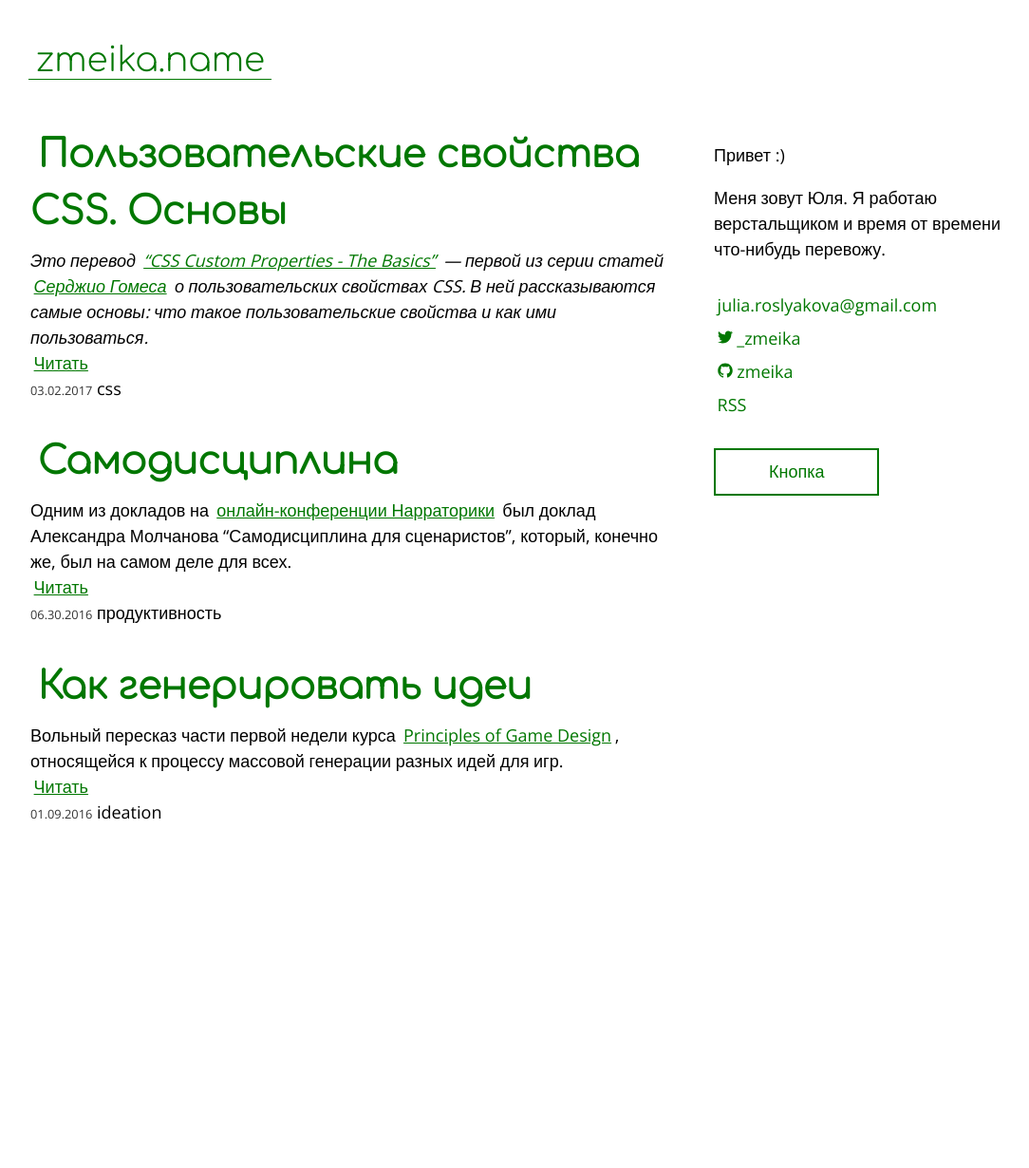
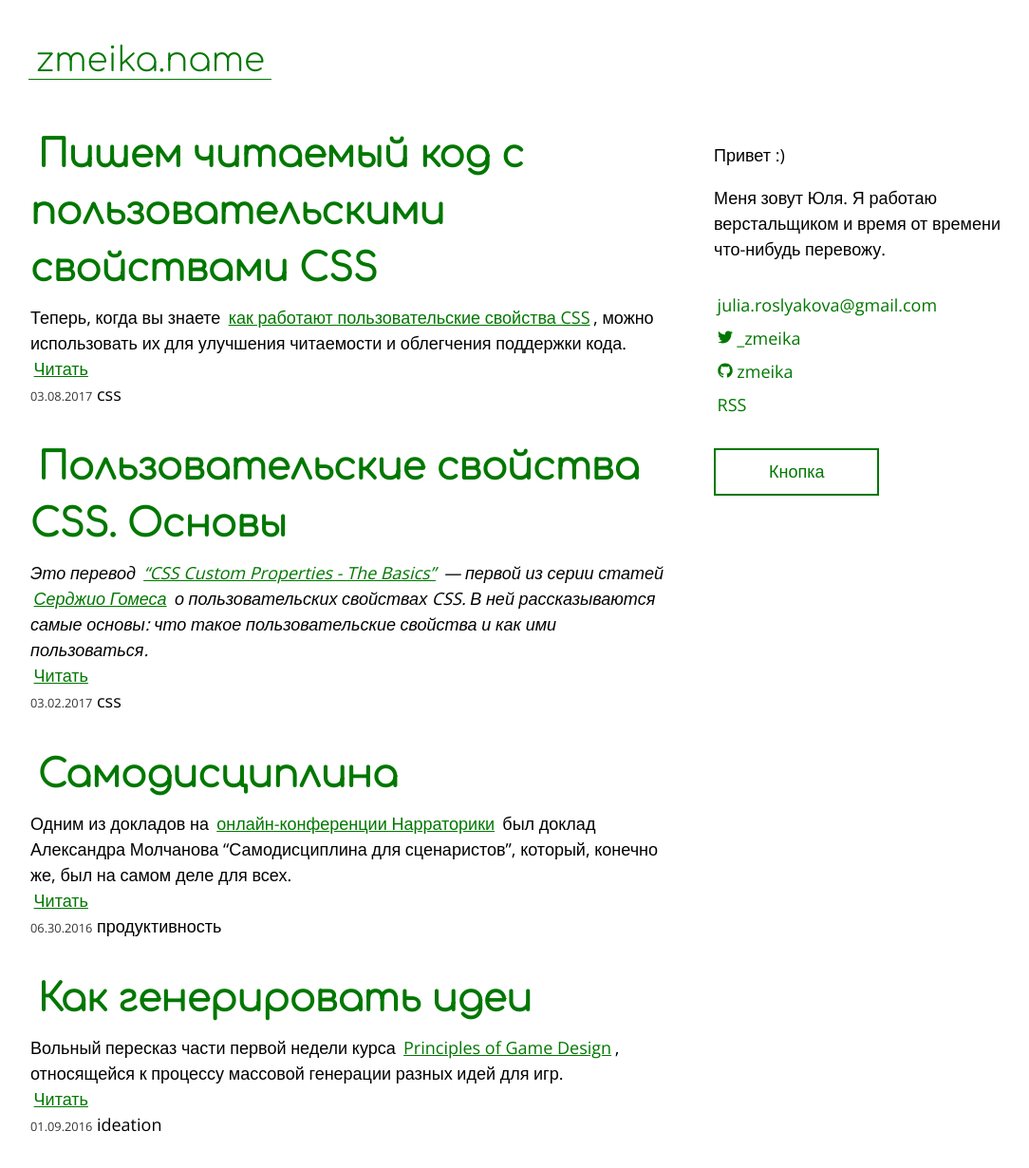
Before and after one commit to zmeika/zmeika.name, a Jekyll site: the page built from index.md, in a window 1280 px wide. Shown: the whole page at 95% size, without its empty margins (88-1172 px from the left). Built offline with Jekyll 4.4.1, drawn with Linux system fonts in a browser that asks for light colours; before the commit the page ends 901 px from its top, so only the background shows below that; some of the changed lines change nothing that is shown.

Commit message:
"More Readable CSS with CSS Custom Properties" translation

```diff
--- /dev/null
+++ b/_posts/2017-03-08-readable-css.markdown
@@ -0,0 +1,239 @@
+---
+layout: post
+title: "Пишем читаемый код с пользовательскими свойствами CSS"
+tags: css
+---
+
+Теперь, когда вы знаете [как работают пользовательские свойства CSS](http://zmeika.name/2017/03/02/custom-css-properties-basics.html), можно использовать их для улучшения читаемости и облегчения поддержки кода.
+
+> **Важно**: в статье для краткости опущены фолбэки при использовании `var()`, но для надёжности кода про них нужно помнить.
+>
+{% highlight css %}
+.foo {
+  /* для браузеров, которые не поддерживают пользовательские свойства */
+  color: black;
+  /* black используется в случае, когда --color не определён */
+  color: var(--color, black);
+}
+{% endhighlight %}
+
+## Придерживайтесь принципа DRY
+
+[DRY](https://ru.wikipedia.org/wiki/Don%E2%80%99t_repeat_yourself) означает "Don't Repeat Yourself" (Не Повторяйтесь). Этот принцип хорош тем, что экономит время и силы не только при наборе кода, но и при поиске, замене и отладке каждый раз, когда нужно  внести изменения. Проще говоря, он уменьшает стоимость поддержки кода.
+
+Вот пример плохого CSS со множеством повторений:
+
+{% highlight css %}
+.button {
+  background-color: gray;
+}
+
+.title {
+  color: gray;
+}
+
+.image-grid > .image {
+  border-color: gray;
+}
+
+.caption {
+  color: gray; /* должен быть gray вне зависимости от темы */
+}
+{% endhighlight %}
+
+Чтобы поменять цветовую тему, нужно заменить цвет в первых трёх селекторах, но оставить его прежним для цвета подписи.
+
+Как могут помочь пользовательские свойства CSS? Просто задаём значение в одном месте и потом используем его много раз! Давайте создадим свойство `--theme-color`:
+
+{% highlight css %}
+:root {
+  --theme-color: gray;
+}
+
+.button {
+  background-color: var(--theme-color);
+}
+
+.title {
+  color: var(--theme-color);
+}
+
+.image-grid > .image {
+  border-color: var(--theme-color);
+}
+
+.caption {
+  color: gray;
+}
+{% endhighlight %}
+
+Если цвет задан в пользовательском свойстве, то достаточно внести изменение в одном месте и значения изменятся везде. Более того, код становится семантичным: если раньше было неясно, должен ли измениться цвет именно в этом свойстве, то теперь это очевидно.
+
+Для цвета подписи тоже можно создать пользовательское свойство:
+
+{% highlight css %}
+:root {
+  --theme-color: gray;
+  --caption-text-color: gray;
+}
+
+.button {
+  background-color: var(--theme-color);
+}
+
+.title {
+  color: var(--theme-color);
+}
+
+.image-grid > .image {
+  border-color: var(--theme-color);
+}
+
+.caption {
+  color: var(--caption-text-color);
+}
+{% endhighlight %}
+
+Но это только начало!
+
+## Отложите калькулятор
+
+Как вы уже знаете из [введения в пользовательские свойства CSS](http://zmeika.name/2017/03/02/custom-css-properties-basics.html), их можно использовать совместно с функцией `calc()`.
+
+Посмотрите на эту сетку:
+
+![img](/post_images/2017/grid.png)
+
+{% highlight css %}
+.image-grid {
+  padding: 8px;
+}
+
+.image-grid > .image {
+  margin: 8px;
+}
+{% endhighlight %}
+
+Если вы уже видели этот пример раньше или хорошо знакомы с блочной моделью, вы поймёте, что у нас получается раскладка с отступами 16px вокруг и между ячейками. Это не совсем очевидно из CSS и мы не подчёркиваем вещи, о которых заботимся больше всего.
+
+С точки зрения дизайна здесь важны отступы в 16px вокруг и между ячейками. Нас интересует результат, а не промежуточные вычисления. Они не имеют смысла сами по себе, но увеличивают стоимость поддержки.
+
+С помощью пользовательских свойств и `calc()` можем написать более понятно:
+
+{% highlight css %}
+:root {
+  --image-grid-spacing: 16px;
+}
+
+.image-grid {
+  padding: calc(var(--image-grid-spacing) / 2);
+}
+
+.image-grid > .image {
+  margin: calc(var(--image-grid-spacing) / 2);
+}
+{% endhighlight %}
+
+Таким образом, мы работаем с осмысленными значениями, а не с результатами вычислений. В будущем будет проще вносить изменения.
+
+Эту идею можно расширить и подстраивать все элементы под раскладку.
+
+{% highlight css %}
+:root {
+  --page-grid: 4px;
+  --image-grid-spacing: calc(4 * var(--page-grid));
+}
+
+.title {
+  font-size: calc(5 * var(--page-grid));
+}
+
+.paragraph {
+  margin: calc(4 * var(--page-grid));
+}
+
+.image-grid {
+  padding: calc(var(--image-grid-spacing) / 2);
+}
+
+.image-grid > .image {
+  margin: calc(var(--image-grid-spacing) / 2);
+}
+{% endhighlight %}
+
+В примере выше мы для ясности вводим промежуточные вычисления.
+
+> **Важно**: В Safari/WebKit такие вычисления пока не работают. Это уже исправлено в Safari Technology Preview, так что вероятно будет исправлено в следующем релизе Safari 10.1.
+
+## Понятные изменения
+
+До сих пор мы задавали значения один раз в документе и использовали их везде, не собираясь часто их менять. Но пользовательские свойства ещё более удобны для значений, которые вы *хотите* менять в определённых случаях.
+
+Например, вот простая сетка с помощью флексбоксов:
+
+{% highlight css %}
+.image-grid {
+  display: flex;
+  flex-wrap: wrap;
+  padding: 8px;
+}
+
+.image-grid > .image {
+  margin: 8px;
+  width: calc(100% - 16px);
+}
+
+@media (min-size: 600px) {
+  /* 3 картинки в ряд */
+  .image-grid > .image {
+    width: calc(100% / 3 - 16px);
+  }
+}
+
+@media (min-size: 1024px) {
+  /* 6 картинок в ряд */
+  .image-grid > .image {
+    width: calc(100% / 6 - 16px);
+  }
+}
+{% endhighlight %}
+
+Здесь не сразу понятно что происходит, так что давайте разберёмся. По умолчанию, для маленьких экранов, сетка с одной колонкой. При увеличении размера экрана колонок становится 3, а потом 6. Как и в примере из предыдущей части, вокруг и между ячейками по прежнему отступ 16px.
+
+Из-за сложности вычислений нам пришлось добавить комментарии. Но, если мы используем пользовательские свойства:
+
+{% highlight css %}
+:root {
+  --grid-spacing: 16px;
+  --grid-columns: 1;
+}
+
+.image-grid {
+  display: flex;
+  flex-wrap: wrap;
+  padding: calc(var(--grid-spacing) / 2);
+}
+
+.image-grid > .image {
+  margin: calc(var(--grid-spacing) / 2);
+  width: calc(100% / var(--grid-columns) - var(--grid-spacing));
+}
+
+@media (min-size: 600px) {
+  :root {
+    --grid-columns: 3;
+  }
+}
+
+@media (min-size: 1024px) {
+  :root {
+    --grid-columns: 6;
+  }
+}
+{% endhighlight %}
+
+Теперь все вычисления находятся в одном месте, и всё что нужно менять в медиа-запросах — значение пользовательского свойства. Так понятнее вне зависимости от того насколько вы знакомы с кодом. Как бонус, таким образом вы не рискуете ошибиться в вычислениях в новом медиа-запросе и получить непредвиденные результаты.
+
+> **Важно**: код выше может быть слишком сложным для препроцессоров. Учтите это, если используете какой-нибудь и что-то идёт не так.
+
+Теперь, когда вы знаете как сделать ваш CSS понятным и легко поддерживаемым, посмотрим как от пользовательских свойств [может выиграть Javascript](https://sgom.es/posts/2017-02-10-bridging-css-and-js-with-custom-properties).
--- a/assets/main.scss
+++ b/assets/main.scss
@@ -40,6 +40,11 @@ body {
   font-family: 'Open Sans', sans-serif;
   font-family: var(--text);
   line-height: 1.5;
+}
+
+img {
+  display: block;
+  max-width: 100%;
 }
 
 .container {
```
Also changed, not shown: post_images/2017/grid.png (added).
